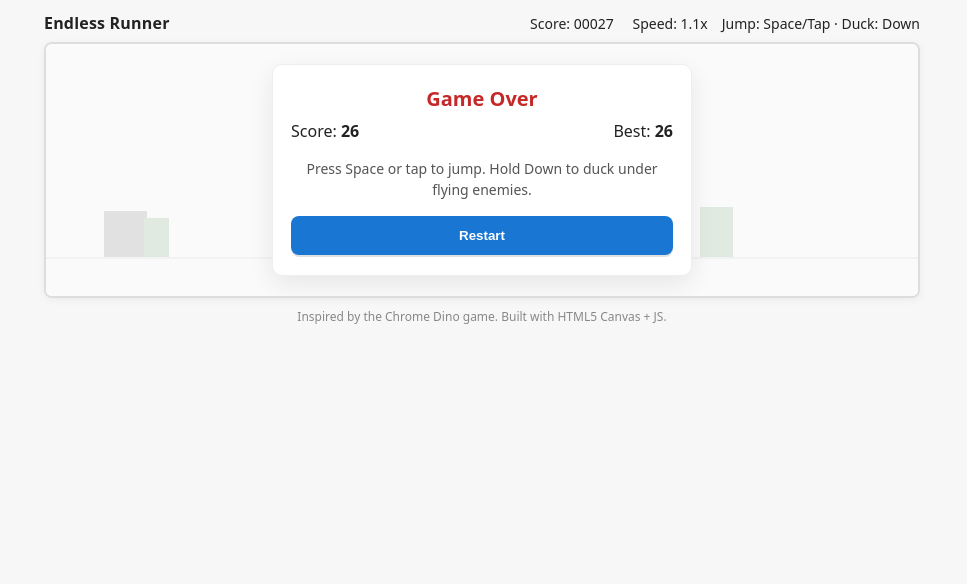
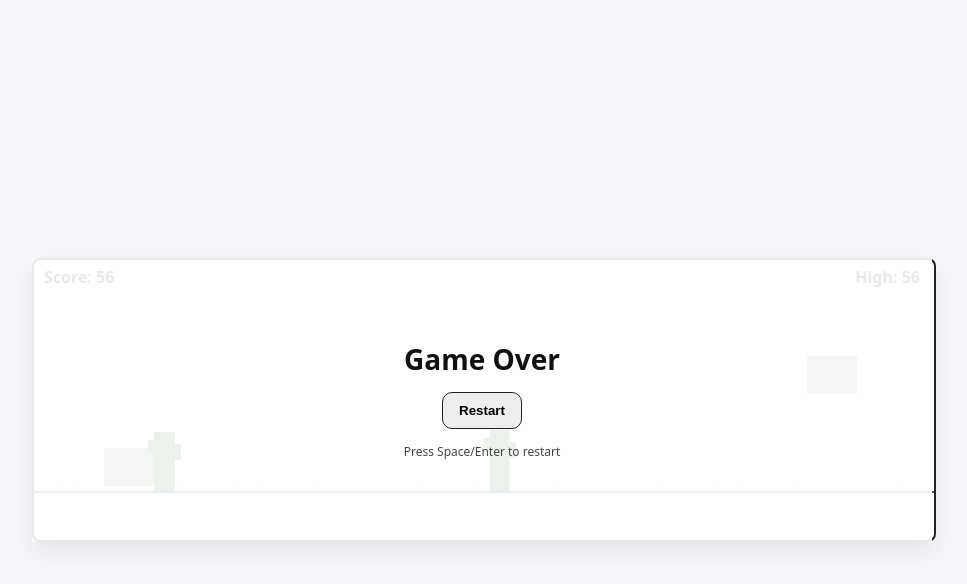
Before and after one commit to anggogamespot/trex, a plain HTML site: page index.html in a window 1280 px wide. Shown: the whole page, without its empty margins (158-1125 px from the left). Drawn offline with Linux system fonts and the light colour scheme.

Commit message:
Update index.html

```diff
--- a/index.html
+++ b/index.html
@@ -3,377 +3,421 @@
   <head>
     <meta charset="utf-8" />
     <meta name="viewport" content="width=device-width, initial-scale=1" />
-<title>Endless Runner - Chrome Dino Inspired</title>
+    <title>Endless Runner — Chrome Dino Inspired</title>
     <style>
+      /* Layout */
       :root {
-    --bg: #f7f7f7;
-    --ground: #555;
-    --dino: #333;
-    --cactus: #2e7d32;
-    --ui: #222;
-    --accent: #1976d2;
-    --danger: #c62828;
+        color-scheme: light;
       }
-  * { box-sizing: border-box; }
       html, body {
         height: 100%;
+      }
+      body {
         margin: 0;
-    background: var(--bg);
-    font-family: system-ui, -apple-system, Segoe UI, Roboto, Ubuntu, Cantarell, Noto Sans, Helvetica, Arial;
+        display: flex;
+        align-items: center;
+        justify-content: center;
+        background: #f5f7fa;
+        font-family: system-ui, -apple-system, Segoe UI, Roboto, Ubuntu, Cantarell, Noto Sans, sans-serif;
       }
-  .wrap { max-width: 900px; margin: 0 auto; padding: 12px; }
-  header {
-    display: flex; justify-content: space-between; align-items: center;
-    color: var(--ui); margin-bottom: 8px;
+      .game-container {
+        position: relative;
+        width: 900px;
+        max-width: 95vw;
       }
-  header h1 { font-size: 16px; margin: 0; font-weight: 600; letter-spacing: .2px; }
-  .hud { display: flex; gap: 14px; align-items: center; font-size: 14px; color: var(--ui); user-select: none; }
-  .hud .score { min-width: 120px; text-align: right; font-variant-numeric: tabular-nums; }
-  .hud .speed { min-width: 80px; text-align: right; font-variant-numeric: tabular-nums; }
-  .stage {
-    position: relative; border: 2px solid #ddd; border-radius: 8px; overflow: hidden;
-    box-shadow: 0 2px 8px rgba(0,0,0,.05); background: linear-gradient(to bottom, rgba(255,255,255,.65), rgba(255,255,255,.35)), var(--bg);
+      canvas {
+        display: block;
+        width: 100%;
+        height: auto;
+        background: #fff;
+        border: 2px solid #222;
+        border-radius: 8px;
+        box-shadow: 0 10px 30px rgba(0,0,0,0.08);
       }
-  canvas { display: block; width: 100%; height: auto; image-rendering: optimizeSpeed; image-rendering: pixelated; }
-  .overlay { position: absolute; inset: 0; display: none; background: rgba(250,250,250,.88); align-items: center; justify-content: center; text-align: center; padding: 24px; }
-  .overlay.show { display: flex; }
-  .panel {
-    max-width: 420px; width: 100%; background: #fff; border: 1px solid #eee; border-radius: 10px;
-    padding: 20px 18px; box-shadow: 0 8px 24px rgba(0,0,0,.08); color: var(--ui);
+      .hud {
+        position: absolute;
+        top: 8px;
+        left: 12px;
+        right: 12px;
+        display: flex;
+        align-items: center;
+        justify-content: space-between;
+        color: #222;
+        font-weight: 700;
+        text-shadow: 0 1px 0 rgba(255,255,255,0.8);
+        pointer-events: none;
       }
-  .panel h2 { margin: 0 0 8px; font-size: 20px; color: var(--danger); font-weight: 700; }
-  .panel p { margin: 0 0 16px; font-size: 14px; color: #555; line-height: 1.5; }
-  .panel .stats { display: flex; justify-content: space-between; margin-bottom: 16px; font-variant-numeric: tabular-nums; }
-  .panel button {
-    appearance: none; border: 0; background: var(--accent); color: #fff; padding: 12px 16px; width: 100%;
-    border-radius: 8px; font-weight: 600; cursor: pointer; box-shadow: 0 2px 0 rgba(0,0,0,.12);
+      .overlay {
+        position: absolute;
+        inset: 0;
+        display: flex;
+        flex-direction: column;
+        align-items: center;
+        justify-content: center;
+        gap: 14px;
+        background: rgba(255,255,255,0.9);
+        color: #111;
       }
-  .panel button:active { transform: translateY(1px); }
-  footer { margin-top: 10px; font-size: 12px; color: #888; text-align: center; }
+      .overlay.hidden { display: none; }
+      .overlay .title {
+        font-size: 28px;
+        font-weight: 800;
+      }
+      button {
+        padding: 10px 16px;
+        border-radius: 10px;
+        border: 1px solid #222;
+        background: #eee;
+        cursor: pointer;
+        font-weight: 700;
+      }
+      button:hover { background: #e4e4e4; }
+      .loading {
+        position: absolute;
+        right: 12px;
+        bottom: 12px;
+        background: #222;
+        color: #fff;
+        padding: 6px 10px;
+        border-radius: 8px;
+        font-size: 12px;
+      }
     </style>
   </head>
   <body>
-<div class="wrap">
-  <header>
-    <h1>Endless Runner</h1>
+    <!--
+      Single-file HTML5 Canvas Endless Runner
+      - requestAnimationFrame loop with speed increasing over time
+      - Space/Up to Jump, Down to Duck (hitbox changes)
+      - Obstacles: Cacti (rects) and Pterodactyls (images)
+      - Score, collision detection, Game Over and Restart
+    -->
+    <div class="game-container">
+      <canvas id="game" width="900" height="280"></canvas>
       <div class="hud">
-      <div class="score">Score: <span id="score">00000</span></div>
-      <div class="speed">Speed: <span id="speed">0.0</span>x</div>
-      <div class="hint">Jump: Space/Tap · Duck: Down</div>
+        <div>Score: <span id="score">0</span></div>
+        <div>High: <span id="high">0</span></div>
       </div>
-  </header>
-
-  <div class="stage" id="stage">
-    <canvas id="game" width="900" height="260" aria-label="Endless Runner"></canvas>
-    <div class="overlay" id="overlay">
-      <div class="panel">
-        <h2>Game Over</h2>
-        <div class="stats">
-          <div>Score: <strong id="finalScore">0</strong></div>
-          <div>Best: <strong id="bestScore">0</strong></div>
+      <div id="overlay" class="overlay hidden">
+        <div class="title" id="message">Game Over</div>
+        <button id="restart">Restart</button>
+        <div style="font-size:12px;color:#444">Press Space/Enter to restart</div>
       </div>
-        <p>Press Space or tap to jump. Hold Down to duck under flying enemies.</p>
-        <button id="restart">Restart</button>
-      </div>
-    </div>
-  </div>
-
-  <footer>
-    Inspired by the Chrome Dino game. Built with HTML5 Canvas + JS.
-  </footer>
+      <div id="loading" class="loading">Loading images…</div>
     </div>
 
     <script>
+      "use strict";
+
       // LIST OF GITHUB URLS GOES HERE
-  const pterodactylImageURLs = ['c034cd99e621e570952bbac5c71c0db4.jpg'];
+      const pterodactylImageURLs = ['https://i.postimg.cc/GBbKGbNQ/hdh.jpg'];
+      const DINO_URL = 'https://i.postimg.cc/kV7sK7Z8/trex.gif';
 
-  // Player sprite source:
-  // Set this to your provided T-Rex image. For a single-file setup, use a data: URL.
-  // Alternatively, place the image next to the HTML as "trex.png" and keep the default value.
-  const trexImageURL = 'trex.png';
-
+      // Canvas & UI references
       const canvas = document.getElementById('game');
       const ctx = canvas.getContext('2d');
-  const overlay = document.getElementById('overlay');
+      const scoreEl = document.getElementById('score');
+      const highEl = document.getElementById('high');
+      const overlayEl = document.getElementById('overlay');
+      const messageEl = document.getElementById('message');
       const restartBtn = document.getElementById('restart');
-  const scoreEl = document.getElementById('score');
-  const speedEl = document.getElementById('speed');
-  const finalScoreEl = document.getElementById('finalScore');
-  const bestScoreEl = document.getElementById('bestScore');
-  const stageEl = document.getElementById('stage');
+      const loadingEl = document.getElementById('loading');
 
-  const W = canvas.width;
-  const H = canvas.height;
+      // World constants
+      const groundY = canvas.height - 48; // baseline for ground
+      const gravity = 1700;               // px/s^2
+      const jumpVelocity = -640;          // px/s upward
+      const initialSpeed = 250;           // px/s horizontal world speed
+      const speedIncreasePerSecond = 5;   // acceleration over time
+      const maxSpeed = 760;               // cap speed
 
-  // Game constants
-  const GROUND_Y = H - 40;
-  const GRAVITY = 1800;        // px/s^2
-  const JUMP_VELOCITY = -640;  // px/s
-  const DINO_WIDTH = 44;
-  const DINO_HEIGHT = 48;
-  const DINO_CROUCH_HEIGHT = 30;
-  const PTERO_WIDTH = 50;
-  const PTERO_HEIGHT = 40;
+      // Target render sizes for images; drawImage scales down maintaining aspect ratio
+      const DINO_TARGET_W = 50;
+      const DINO_TARGET_H = 50;
+      const PTERO_TARGET_W = 50;
+      const PTERO_TARGET_H = 40;
 
-  const INITIAL_SPEED = 320;
-  const SPEED_INCREASE_PER_SEC = 8;
-  const OBSTACLE_MIN_GAP = 280;
-  const OBSTACLE_MAX_GAP = 580;
+      // Image assets (ensure both fully load before starting the loop)
+      const dinoImage = new Image();
+      dinoImage.src = DINO_URL;
+      dinoImage.crossOrigin = 'anonymous';
+
+      const pteroImage = new Image();
+      pteroImage.src = pterodactylImageURLs[0]; // select the URL from the array
+      pteroImage.crossOrigin = 'anonymous';
+
+      let assetsLoaded = 0;
+      [dinoImage, pteroImage].forEach(img => {
+        img.addEventListener('load', () => {
+          assetsLoaded++;
+          if (assetsLoaded === 2) {
+            loadingEl.style.display = 'none';
+            // Start immediately when both images are ready
+            resetGame();
+            lastTime = performance.now();
+            running = true;
+            requestAnimationFrame(loop);
+          }
+        });
+        img.addEventListener('error', () => {
+          loadingEl.textContent = 'Image failed to load';
+        });
+      });
+
+      // Player class (Dino) with jump and duck; duck affects hitbox
+      class Dino {
+        constructor() {
+          this.w = DINO_TARGET_W;
+          this.h = DINO_TARGET_H;
+          this.x = 70;
+          this.y = groundY - this.h;
+          this.vy = 0;
+          this.isJumping = false;
+          this.isDucking = false;
+          this.duckHeight = Math.round(this.h * 0.6);
+        }
+        getHitbox() {
+          const hbH = this.isDucking ? this.duckHeight : this.h;
+          // shift hitbox to sit on the ground when ducking
+          return { x: this.x, y: this.y + (this.h - hbH), w: this.w, h: hbH };
+        }
+        jump() {
+          if (this.isJumping || this.isDucking) return; // cannot jump while ducking
+          this.isJumping = true;
+          this.vy = jumpVelocity;
+        }
+        duck(down) {
+          if (this.isJumping && down) return; // don't duck mid-air
+          this.isDucking = down;
+          // keep feet on ground visually
+          this.y = groundY - this.h;
+        }
+        update(dt) {
+          if (this.isJumping) {
+            this.vy += gravity * dt;
+            this.y += this.vy * dt;
+            if (this.y >= groundY - this.h) {
+              this.y = groundY - this.h;
+              this.vy = 0;
+              this.isJumping = false;
+            }
+          } else {
+            this.y = groundY - this.h;
+          }
+        }
+        draw(ctx) {
+          // Draw scaled image centered within the current hitbox
+          const hb = this.getHitbox();
+          const imgW = dinoImage.width;
+          const imgH = dinoImage.height;
+          const targetW = this.w;
+          const targetH = this.isDucking ? this.duckHeight : this.h;
+          const scale = Math.min(targetW / imgW, targetH / imgH);
+          const drawW = Math.round(imgW * scale);
+          const drawH = Math.round(imgH * scale);
+          const drawX = hb.x + Math.round((targetW - drawW) / 2);
+          const drawY = hb.y + Math.round((targetH - drawH) / 2);
+          ctx.drawImage(dinoImage, drawX, drawY, drawW, drawH);
+        }
+      }
+
+      // Obstacles: Cacti (rects) and Pterodactyls (image)
+      class Obstacle {
+        constructor(type, speed) {
+          this.type = type; // 'cactus' or 'ptero'
+          this.speed = speed;
+          this.marked = false;
+          if (type === 'cactus') {
+            // cactus size variability for challenge variety
+            this.w = 18 + Math.floor(Math.random() * 12);
+            this.h = 26 + Math.floor(Math.random() * 44);
+            this.x = canvas.width + Math.random() * 60;
+            this.y = groundY - this.h;
+          } else {
+            // flying enemy
+            this.w = PTERO_TARGET_W;
+            this.h = PTERO_TARGET_H;
+            this.x = canvas.width + Math.random() * 60;
+            const minAlt = groundY - 160;
+            const maxAlt = groundY - 80;
+            this.y = Math.floor(minAlt + Math.random() * (maxAlt - minAlt));
+            // Select the image URL from array (single item for now)
+            this.img = pteroImage;
+          }
+        }
+        update(dt) {
+          this.x -= this.speed * dt;
+          if (this.x + this.w < 0) this.marked = true;
+        }
+        draw(ctx) {
+          if (this.type === 'cactus') {
+            ctx.fillStyle = '#2e7d32';
+            ctx.fillRect(this.x, this.y, this.w, this.h);
+            // little arms
+            ctx.fillRect(this.x - 6, this.y + 8, 6, 14);
+            ctx.fillRect(this.x + this.w, this.y + 12, 6, 16);
+          } else {
+            const imgW = this.img.width;
+            const imgH = this.img.height;
+            const scale = Math.min(this.w / imgW, this.h / imgH);
+            const drawW = Math.round(imgW * scale);
+            const drawH = Math.round(imgH * scale);
+            const drawX = this.x + Math.round((this.w - drawW) / 2);
+            const drawY = this.y + Math.round((this.h - drawH) / 2);
+            ctx.drawImage(this.img, drawX, drawY, drawW, drawH);
+          }
+        }
+        hitbox() {
+          return { x: this.x, y: this.y, w: this.w, h: this.h };
+        }
+      }
+
+      // AABB collision detection
+      function rectsIntersect(a, b) {
+        return (
+          a.x < b.x + b.w &&
+          a.x + a.w > b.x &&
+          a.y < b.y + b.h &&
+          a.y + a.h > b.y
+        );
+      }
 
       // Game state
-  let isRunning = false;
-  let isGameOver = false;
-  let tPrev = 0;
-  let worldSpeed = INITIAL_SPEED;
+      let dino;
+      let obstacles = [];
+      let speed;
+      let spawnTimer = 0;
+      let spawnInterval = 1.25; // seconds between spawns (will adjust with speed)
       let score = 0;
-  let bestScore = 0;
+      let high = 0;
+      let running = false;
+      let lastTime = 0;
+      let gameOver = false;
 
-  // Player
-  const dino = {
-    x: 60,
-    y: GROUND_Y - DINO_HEIGHT,
-    vy: 0,
-    width: DINO_WIDTH,
-    height: DINO_HEIGHT,
-    crouching: false,
-    onGround: true
-  };
-
-  // Load T-Rex image
-  const trexImg = new Image();
-  trexImg.crossOrigin = 'anonymous';
-  trexImg.src = trexImageURL;
-
-  // Obstacles
-  const obstacles = [];
-  let nextObstacleIn = randomRange(OBSTACLE_MIN_GAP, OBSTACLE_MAX_GAP);
-
-  // Input
-  let jumpQueued = false;
-  let duckHeld = false;
-  let pointerDown = false;
-
-  // Utilities
-  function randomRange(min, max) { return Math.random() * (max - min) + min; }
-  function clamp(v, a, b) { return Math.max(a, Math.min(b, v)); }
-  function aabbOverlap(ax, ay, aw, ah, bx, by, bw, bh) {
-    return ax < bx + bw && ax + aw > bx && ay < by + bh && ay + ah > by;
+      function resetGame() {
+        dino = new Dino();
+        obstacles = [];
+        speed = initialSpeed;
+        spawnTimer = 0;
+        spawnInterval = 1.25;
+        score = 0;
+        gameOver = false;
+        overlayEl.classList.add('hidden');
+        scoreEl.textContent = '0';
       }
 
-  // Input handlers
-  window.addEventListener('keydown', (e) => {
-    if (e.code === 'Space') {
-      e.preventDefault();
-      jumpQueued = true;
-    } else if (e.code === 'ArrowDown') {
-      e.preventDefault();
-      duckHeld = true;
-    }
-    if (isGameOver && e.code === 'Space') restart();
-  });
-
-  window.addEventListener('keyup', (e) => {
-    if (e.code === 'ArrowDown') duckHeld = false;
-  });
-
-  stageEl.addEventListener('pointerdown', () => {
-    pointerDown = true;
-    jumpQueued = true;
-    if (isGameOver) restart();
-  });
-  stageEl.addEventListener('pointerup', () => { pointerDown = false; });
-
-  restartBtn.addEventListener('click', restart);
-
-  function start() {
-    isRunning = true;
-    isGameOver = false;
-    overlay.classList.remove('show');
-    tPrev = performance.now();
-    requestAnimationFrame(loop);
-  }
-
-  function restart() {
-    score = 0;
-    worldSpeed = INITIAL_SPEED;
-    obstacles.length = 0;
-    nextObstacleIn = randomRange(OBSTACLE_MIN_GAP, OBSTACLE_MAX_GAP);
-    dino.y = GROUND_Y - DINO_HEIGHT;
-    dino.vy = 0;
-    dino.onGround = true;
-    dino.crouching = false;
-    isGameOver = false;
-    isRunning = true;
-    overlay.classList.remove('show');
-    tPrev = performance.now();
-    requestAnimationFrame(loop);
-  }
-
-  function loop(tNow) {
-    if (!isRunning) return;
-    const dt = (tNow - tPrev) / 1000;
-    tPrev = tNow;
-
-    update(dt);
-    draw();
-
-    if (isRunning) requestAnimationFrame(loop);
+      function spawnObstacle() {
+        const roll = Math.random();
+        const type = roll < 0.65 ? 'cactus' : 'ptero';
+        obstacles.push(new Obstacle(type, speed));
       }
 
       function update(dt) {
-    worldSpeed += SPEED_INCREASE_PER_SEC * dt;
+        // increase speed over time
+        speed = Math.min(maxSpeed, speed + speedIncreasePerSecond * dt);
 
-    dino.crouching = duckHeld && dino.onGround;
-    const targetHeight = dino.crouching ? DINO_CROUCH_HEIGHT : DINO_HEIGHT;
-    dino.height = targetHeight;
-
-    if (jumpQueued) {
-      if (dino.onGround) {
-        dino.vy = JUMP_VELOCITY;
-        dino.onGround = false;
-      }
-      jumpQueued = false;
+        // spawn pacing slightly decreases with speed
+        spawnTimer += dt;
+        const dynamicInterval = Math.max(0.6, spawnInterval - (speed - initialSpeed) / 1000);
+        if (spawnTimer >= dynamicInterval) {
+          spawnObstacle();
+          spawnTimer = 0;
         }
 
-    if (!dino.onGround) {
-      dino.vy += GRAVITY * dt;
-      dino.y += dino.vy * dt;
-      if (dino.y >= GROUND_Y - dino.height) {
-        dino.y = GROUND_Y - dino.height;
-        dino.vy = 0;
-        dino.onGround = true;
-      }
-    } else {
-      dino.y = GROUND_Y - dino.height;
-    }
+        dino.update(dt);
+        obstacles.forEach(o => o.update(dt));
+        obstacles = obstacles.filter(o => !o.marked);
 
-    nextObstacleIn -= worldSpeed * dt;
-    if (nextObstacleIn <= 0) {
-      spawnObstacle();
-      nextObstacleIn = randomRange(OBSTACLE_MIN_GAP, OBSTACLE_MAX_GAP);
-    }
-
-    for (let i = obstacles.length - 1; i >= 0; i--) {
-      const o = obstacles[i];
-      o.x -= worldSpeed * dt;
-      if (o.x + o.width < 0) obstacles.splice(i, 1);
-    }
-
-    for (let i = 0; i < obstacles.length; i++) {
-      const o = obstacles[i];
-      if (aabbOverlap(dino.x, dino.y, dino.width, dino.height, o.x, o.y, o.width, o.height)) {
-        gameOver();
+        // collisions
+        const hb = dino.getHitbox();
+        for (let o of obstacles) {
+          if (rectsIntersect(hb, o.hitbox())) {
+            endGame();
             break;
           }
         }
 
-    score += worldSpeed * dt * 0.02;
-    scoreEl.textContent = String(Math.floor(score)).padStart(5, '0');
-    speedEl.textContent = (worldSpeed / INITIAL_SPEED).toFixed(1);
-  }
-
-  function spawnObstacle() {
-    const pteroChance = clamp((worldSpeed - INITIAL_SPEED) / 600, 0.15, 0.45);
-    const isPtero = Math.random() < pteroChance;
-
-    if (isPtero) {
-      const imgURL = pterodactylImageURLs[Math.floor(Math.random() * pterodactylImageURLs.length)];
-      const pteroYLevels = [GROUND_Y - 90, GROUND_Y - 120, GROUND_Y - 150];
-      const y = pteroYLevels[Math.floor(Math.random() * pteroYLevels.length)];
-      const img = new Image();
-      img.crossOrigin = 'anonymous';
-      img.src = imgURL;
-      obstacles.push({
-        type: 'ptero',
-        x: W + 20,
-        y: y - PTERO_HEIGHT,
-        width: PTERO_WIDTH,
-        height: PTERO_HEIGHT,
-        img
-      });
-    } else {
-      const sizes = [
-        { w: 26, h: 40, seg: 1 },
-        { w: 34, h: 52, seg: 2 },
-        { w: 46, h: 64, seg: 3 }
-      ];
-      const pick = sizes[Math.floor(Math.random() * sizes.length)];
-      obstacles.push({
-        type: 'cactus',
-        x: W + 20,
-        y: GROUND_Y - pick.h,
-        width: pick.w,
-        height: pick.h,
-        seg: pick.seg
-      });
-    }
+        // score scales with speed to reward higher difficulty
+        score += speed * dt * 0.05;
+        scoreEl.textContent = Math.floor(score).toString();
       }
 
       function draw() {
-    ctx.clearRect(0, 0, W, H);
+        ctx.clearRect(0, 0, canvas.width, canvas.height);
 
-    ctx.fillStyle = '#fff';
-    ctx.fillRect(0, 0, W, H);
-
-    ctx.strokeStyle = 'rgba(0,0,0,.25)';
+        // ground line
+        ctx.strokeStyle = '#555';
         ctx.lineWidth = 2;
         ctx.beginPath();
-    ctx.moveTo(0, GROUND_Y + 1);
-    ctx.lineTo(W, GROUND_Y + 1);
+        ctx.moveTo(0, groundY);
+        ctx.lineTo(canvas.width, groundY);
         ctx.stroke();
 
-    drawDino();
-
-    for (const o of obstacles) {
-      if (o.type === 'cactus') drawCactus(o);
-      else if (o.type === 'ptero') drawPtero(o);
-    }
+        // parallax dust
+        ctx.fillStyle = '#d7d7d7';
+        for (let i = 0; i < 24; i++) {
+          const x = (i * 80 + (performance.now() / 30) % 80) % canvas.width;
+          ctx.fillRect(x, groundY - 4 - (i % 3), 2, 2);
         }
 
-  function drawDino() {
-    if (trexImg && trexImg.complete && trexImg.naturalWidth > 0) {
-      ctx.drawImage(
-        trexImg,
-        Math.round(dino.x), Math.round(dino.y),
-        dino.width, dino.height
-      );
-    } else {
-      ctx.fillStyle = getComputedStyle(document.documentElement).getPropertyValue('--dino').trim() || '#333';
-      ctx.fillRect(Math.round(dino.x), Math.round(dino.y), dino.width, dino.height);
-    }
+        dino.draw(ctx);
+        obstacles.forEach(o => o.draw(ctx));
       }
 
-  function drawCactus(o) {
-    const c = getComputedStyle(document.documentElement).getPropertyValue('--cactus').trim() || '#2e7d32';
-    ctx.fillStyle = c;
-    ctx.fillRect(Math.round(o.x), Math.round(o.y), o.width, o.height);
-    if (o.seg >= 2) {
-      ctx.fillRect(Math.round(o.x + o.width * 0.2), Math.round(o.y + o.height * 0.35), Math.round(o.width * 0.35), Math.round(o.height * 0.15));
-    }
-    if (o.seg >= 3) {
-      ctx.fillRect(Math.round(o.x + o.width * 0.55), Math.round(o.y + o.height * 0.55), Math.round(o.width * 0.30), Math.round(o.height * 0.12));
-    }
+      function loop(now) {
+        if (!running) return;
+        const dt = Math.min(0.033, (now - lastTime) / 1000); // cap dt for stability
+        lastTime = now;
+        update(dt);
+        draw();
+        requestAnimationFrame(loop);
       }
 
-  function drawPtero(o) {
-    if (o.img && o.img.complete && o.img.naturalWidth > 0) {
-      ctx.drawImage(o.img, Math.round(o.x), Math.round(o.y), PTERO_WIDTH, PTERO_HEIGHT);
-    } else {
-      ctx.fillStyle = 'rgba(0,0,0,.08)';
-      ctx.fillRect(Math.round(o.x), Math.round(o.y), PTERO_WIDTH, PTERO_HEIGHT);
-    }
+      function endGame() {
+        running = false;
+        gameOver = true;
+        if (score > high) high = Math.floor(score);
+        highEl.textContent = high.toString();
+        messageEl.textContent = 'Game Over';
+        overlayEl.classList.remove('hidden');
       }
 
-  function gameOver() {
-    isRunning = false;
-    isGameOver = true;
-    finalScoreEl.textContent = Math.floor(score);
-    bestScore = Math.max(bestScore, Math.floor(score));
-    bestScoreEl.textContent = bestScore;
-    overlay.classList.add('show');
+      function startGame() {
+        if (assetsLoaded < 2) return; // guard: wait for images
+        resetGame();
+        lastTime = performance.now();
+        running = true;
+        requestAnimationFrame(loop);
       }
 
-  setTimeout(start, 60);
+      // Controls: Space/Up to jump, Down to duck
+      restartBtn.addEventListener('click', () => startGame());
+
+      document.addEventListener('keydown', (e) => {
+        if (gameOver && (e.key === ' ' || e.key === 'Space' || e.key === 'Enter')) {
+          startGame();
+          return;
+        }
+        if (e.key === ' ' || e.key === 'Space' || e.key === 'ArrowUp') {
+          dino.jump();
+          e.preventDefault();
+        } else if (e.key === 'ArrowDown') {
+          dino.duck(true);
+          e.preventDefault();
+        }
+      });
+      document.addEventListener('keyup', (e) => {
+        if (e.key === 'ArrowDown') {
+          dino.duck(false);
+          e.preventDefault();
+        }
+      });
+
+      // If images are already cached, their load events might not fire; handle that case
+      if (dinoImage.complete && pteroImage.complete) {
+        loadingEl.style.display = 'none';
+        startGame();
+      }
     </script>
   </body>
 </html>
```
Lines whose indentation alone changed are shown as unchanged.
